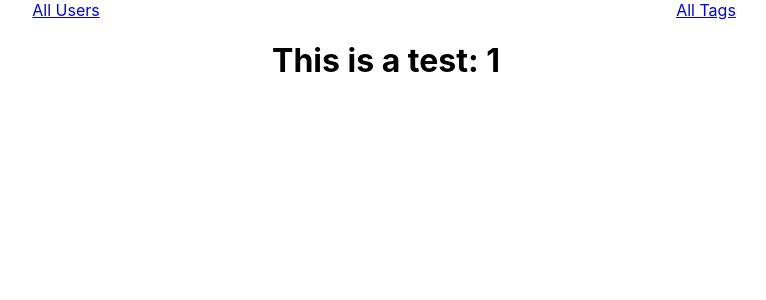
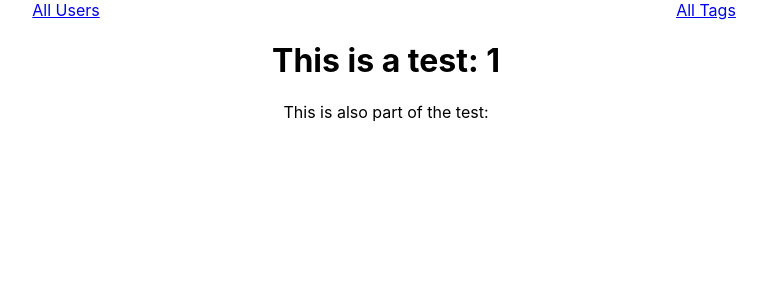
Before and after one commit to UchuuKani/expense-tracker, a React (Create React App) app: page /users/1/transactions/1 in a window 1280 px wide. Shown: the top 300 px of the page, without its empty margins (254-1020 px from the left). Built offline with nearby package versions, Linux system fonts and the light colour scheme.

Commit message:
(refactor): changes components to use route props passed as explicit props from Routes.js, rather than implicitly in component props

```diff
--- a/src/components/Routes.js
+++ b/src/components/Routes.js
@@ -11,8 +11,11 @@ const Routes = (props) => {
     <Switch> {/* should determine how to better utilize Switch */}
       <Route exact path="/" component={LandingPage} />
       <Route exact path="/users" component={UserList} />
-      <Route path="/users/:userId/transactions" component={Test} />
-      <Route path="/users/:userId" component={UserProfile} />
+      <Route path="/users/:userId/transactions/:transactionId" component={Test} />
+      <Route path="/users/:userId" render={({match}) => <UserProfile userId={match.params.userId}/>} /> {/* this pattern for passing down route props more performant I believe? - supposed to prevent re-renders or something, a reference is below
+      https://learnwithparam.com/blog/how-to-pass-props-in-react-router/
+      https://www.robinwieruch.de/react-pass-props-to-component#pass-props-with-react-router
+    */}
       <Route path="/tags" component={Test} />
     </Switch>
   )
--- a/src/components/Test.js
+++ b/src/components/Test.js
@@ -5,6 +5,7 @@ const Test = (props) => {
   return (
     <div>
       <h1>This is a test: {params.userId}</h1>
+      <p>This is also part of the test: {}</p>
     </div>
   )
 }
--- a/src/components/UserProfile.js
+++ b/src/components/UserProfile.js
@@ -5,18 +5,18 @@ import axios from "axios";
 import User from "./User";
 import TransactionList from "./TransactionList";
 
-const UserProfile = (props) => {
+const UserProfile = ({userId}) => {
   const [user, setUser] = useState({user: {}});
 
   useEffect(() => {
     const fetchUser = async (id) => {
-      const {data} = await axios.get(`/api/users/${props.match.params.userId}`);
+      const {data} = await axios.get(`/api/users/${userId}`);
 
       setUser(data);
     }
 
     fetchUser()
-  }, [props.match.params.userId]);
+  }, [userId]);
 
   return (
     <div>
```
